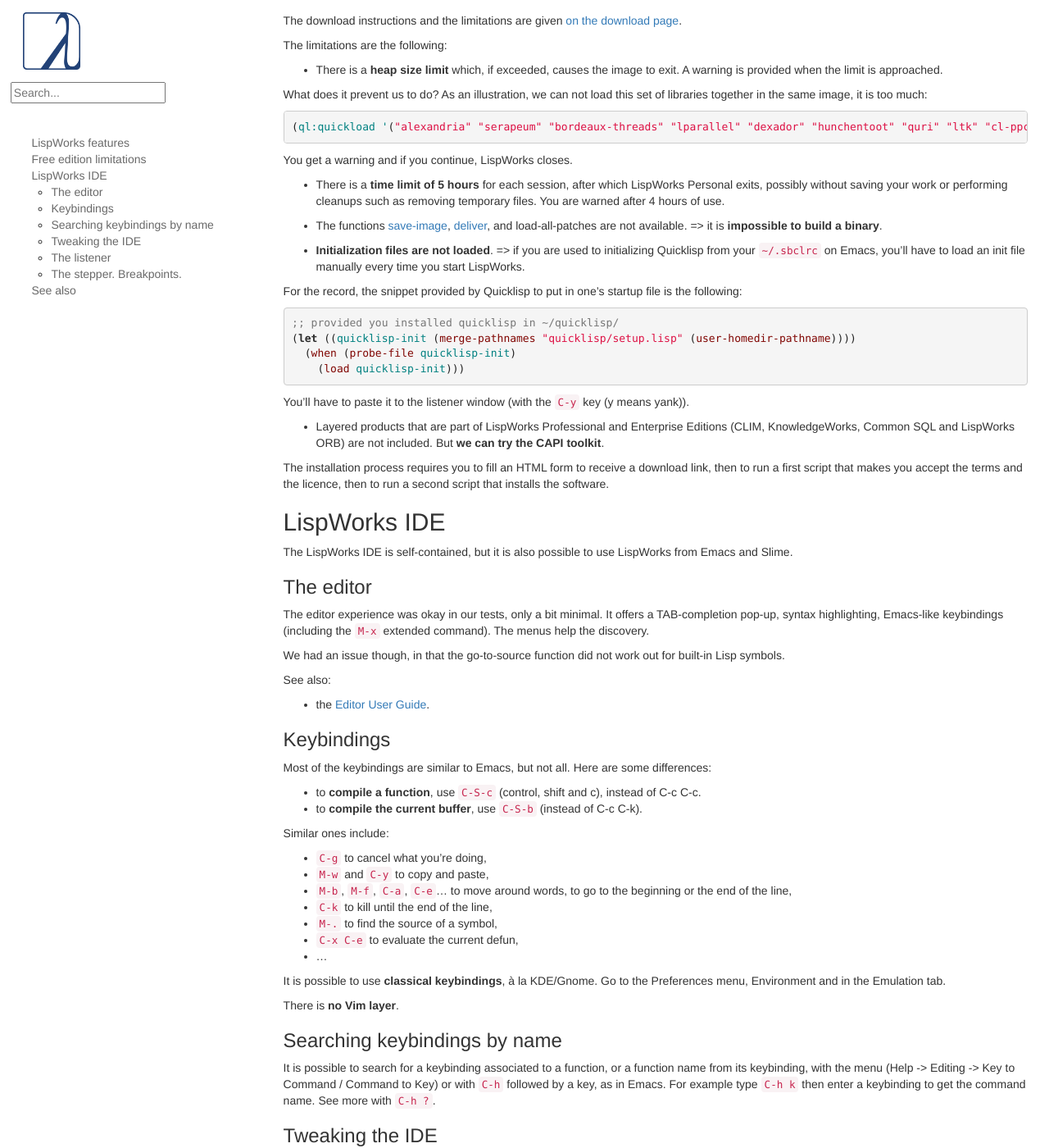
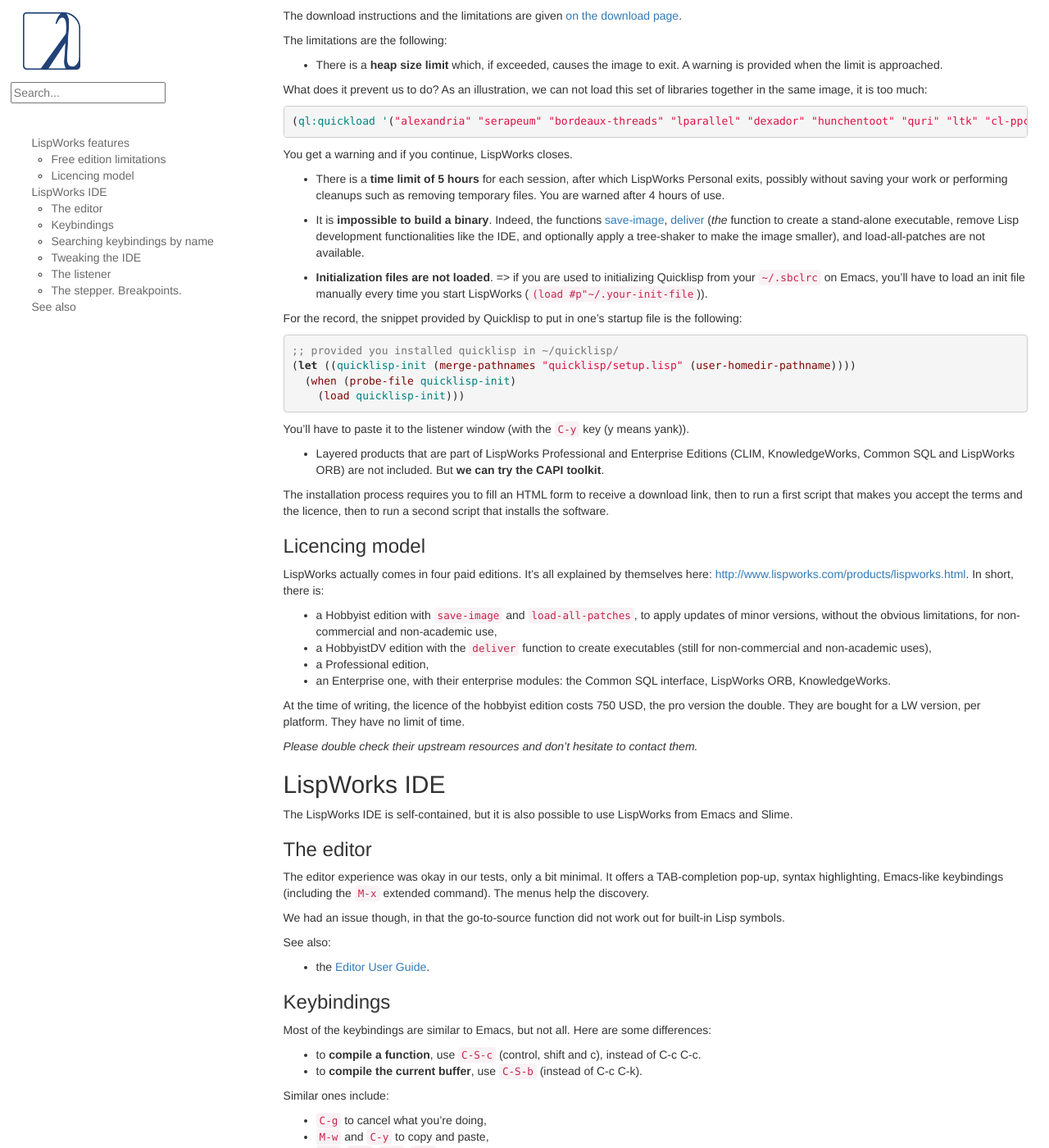
Before and after one commit to LispCookbook/cl-cookbook, a Jekyll site: the page built from lispworks.md, in a window 1280 px wide and 1400 px high, scrolled down 544 px. Shown: the whole window at 82% size. Built offline with Jekyll 4.4.1, drawn with Linux system fonts in a browser that asks for light colours.

Commit message:
LispWorks licencing

```diff
--- a/lispworks.md
+++ b/lispworks.md
@@ -31,7 +31,7 @@
 
 - tree shaker
 
-## Free edition limitations
+### Free edition limitations
 
 The download instructions and the limitations are given [on the download page](http://www.lispworks.com/downloads/index.html).
 
@@ -49,11 +49,10 @@
 
 - There is a **time limit of 5 hours** for each session, after which LispWorks Personal exits, possibly without saving your work or performing cleanups such as removing temporary files. You are warned after 4 hours of use.
 
-- The functions [save-image](http://www.lispworks.com/documentation/lw71/LW/html/lw-95.htm), [deliver](http://www.lispworks.com/documentation/lw71/DV/html/delivery-4.htm#pgfId-852223), and load-all-patches are not available.
-  => it is **impossible to build a binary**.
+- It is **impossible to build a binary**. Indeed, the functions [save-image](http://www.lispworks.com/documentation/lw71/LW/html/lw-95.htm), [deliver](http://www.lispworks.com/documentation/lw71/DV/html/delivery-4.htm#pgfId-852223) (*the* function to create a stand-alone executable, remove Lisp development functionalities like the IDE, and optionally apply a tree-shaker to make the image smaller), and load-all-patches are not available.
 
 - **Initialization files are not loaded**.
-  => if you are used to initializing Quicklisp from your `~/.sbclrc` on Emacs, you'll have to load an init file manually every time you start LispWorks.
+  => if you are used to initializing Quicklisp from your `~/.sbclrc` on Emacs, you'll have to load an init file manually every time you start LispWorks (`(load #p"~/.your-init-file`)).
 
 For the record, the snippet provided by Quicklisp to put in one's startup file is the following:
 
@@ -71,6 +70,20 @@
 The installation process requires you to fill an HTML form to receive
 a download link, then to run a first script that makes you accept the
 terms and the licence, then to run a second script that installs the software.
+
+### Licencing model
+
+LispWorks actually comes in four paid editions. It's all explained by themselves here: [http://www.lispworks.com/products/lispworks.html](http://www.lispworks.com/products/lispworks.html). In short, there is:
+
+- a Hobbyist edition with `save-image` and `load-all-patches`, to apply updates of minor versions, without the obvious limitations, for non-commercial and non-academic use,
+- a HobbyistDV edition with the `deliver` function to create executables (still for non-commercial and non-academic uses),
+- a Professional edition,
+- an Enterprise one, with their enterprise modules: the Common SQL interface, LispWorks ORB, KnowledgeWorks.
+
+At the time of writing, the licence of the hobbyist edition costs 750 USD, the pro version the double. They are bought for a LW version, per platform. They have no limit of time.
+
+*Please double check their upstream resources and don't hesitate to contact them.*
+
 
 ## LispWorks IDE
 
```
